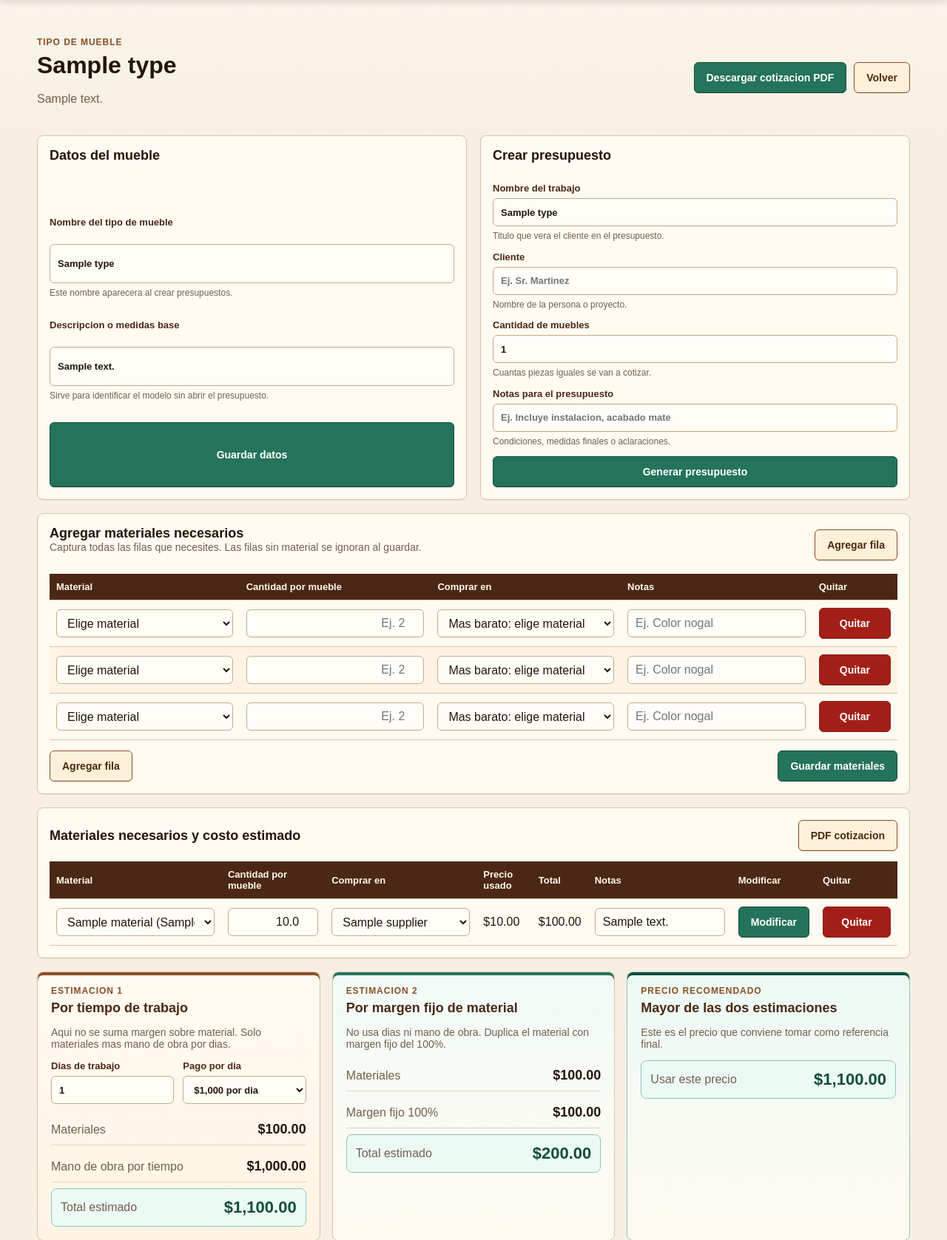
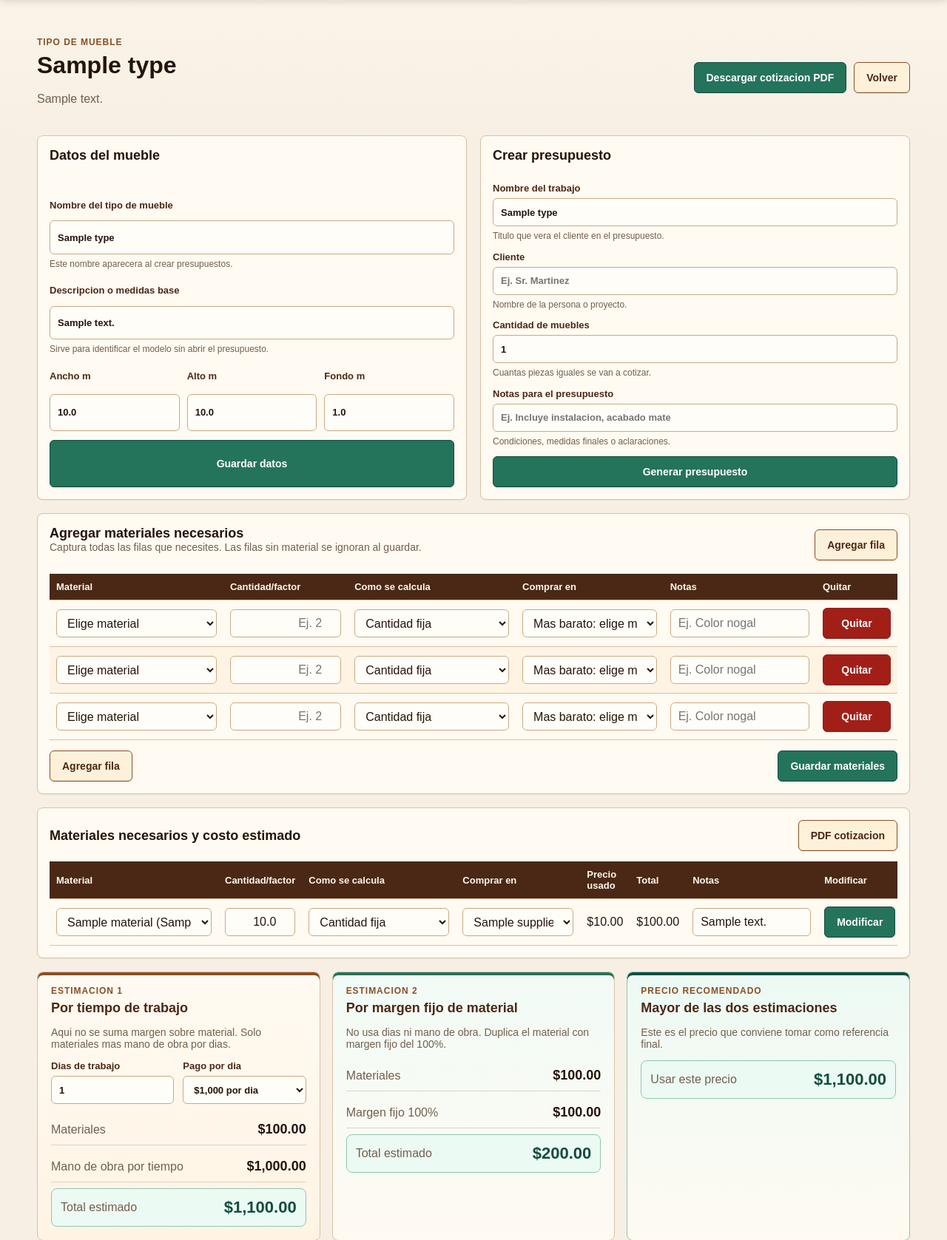
Before and after one commit to SamuelOrdaz-CIMAT/carpinteria, a Flask app: page /furniture/1 in a window 1280 px wide. Shown: the part 55-1732 px from the top of the page at 74% size. Run offline with Flask 3, Linux system fonts and the light colour scheme; tables that the repository leaves empty hold one stand-in row (values such as "Sample post").

Commit message:
Add measurement based furniture calculations

```diff
--- a/carpinteria/__init__.py
+++ b/carpinteria/__init__.py
@@ -9,6 +9,7 @@ def create_app() -> Flask:
     app = Flask(__name__, template_folder="../templates", static_folder="../static")
     app.secret_key = "carpinteria-local"
     app.jinja_env.filters["money"] = money
+    initialize()
 
     auth.register(app)
     main.register(app)
--- a/carpinteria/routes/furniture.py
+++ b/carpinteria/routes/furniture.py
@@ -17,9 +17,11 @@ def catalog_entries(conn):
     for furniture_row in furniture_rows:
         items = conn.execute(
             """
-            SELECT fi.*, m.name AS material_name, m.unit
+            SELECT fi.*, m.name AS material_name, m.unit,
+                   ft.width_m, ft.height_m, ft.depth_m
             FROM furniture_items fi
             JOIN materials m ON m.id = fi.material_id
+            JOIN furniture_types ft ON ft.id = fi.furniture_type_id
             WHERE fi.furniture_type_id = ?
             ORDER BY fi.id
             """,
@@ -50,10 +52,17 @@ def register(app):
         with db() as conn:
             if request.method == "POST":
                 conn.execute(
-                    "INSERT OR IGNORE INTO furniture_types (name, description, labor_cost, margin_pct) VALUES (?, ?, ?, ?)",
+                    """
+                    INSERT OR IGNORE INTO furniture_types
+                    (name, description, width_m, height_m, depth_m, labor_cost, margin_pct)
+                    VALUES (?, ?, ?, ?, ?, ?, ?)
+                    """,
                     (
                         request.form.get("name", "").strip(),
                         request.form.get("description", "").strip(),
+                        float(request.form.get("width_m") or 0),
+                        float(request.form.get("height_m") or 0),
+                        float(request.form.get("depth_m") or 0),
                         0,
                         100,
                     ),
@@ -104,6 +113,7 @@ def register(app):
                 inserted = 0
                 material_ids = request.form.getlist("material_id")
                 quantities = request.form.getlist("quantity")
+                calc_methods = request.form.getlist("calc_method")
                 supplier_ids = request.form.getlist("preferred_supplier_id")
                 notes_values = request.form.getlist("notes")
 
@@ -111,18 +121,20 @@ def register(app):
                     if not material_id:
                         continue
                     quantity = quantities[index] if index < len(quantities) else ""
+                    calc_method = calc_methods[index] if index < len(calc_methods) else "fixed"
                     preferred_supplier_id = supplier_ids[index] if index < len(supplier_ids) else ""
                     notes = notes_values[index] if index < len(notes_values) else ""
                     conn.execute(
                         """
                         INSERT INTO furniture_items
-                        (furniture_type_id, material_id, quantity, waste_pct, preferred_supplier_id, notes)
-                        VALUES (?, ?, ?, ?, ?, ?)
+                        (furniture_type_id, material_id, quantity, calc_method, waste_pct, preferred_supplier_id, notes)
+                        VALUES (?, ?, ?, ?, ?, ?, ?)
                         """,
                         (
                             furniture_id,
                             int(material_id),
                             float(quantity or 1),
+                            calc_method or "fixed",
                             0,
                             int(preferred_supplier_id) if preferred_supplier_id else None,
                             notes.strip(),
@@ -134,9 +146,11 @@ def register(app):
 
             items = conn.execute(
                 """
-                SELECT fi.*, m.name AS material_name, m.unit, s.name AS supplier_name
+                SELECT fi.*, m.name AS material_name, m.unit, s.name AS supplier_name,
+                       ft.width_m, ft.height_m, ft.depth_m
                 FROM furniture_items fi
                 JOIN materials m ON m.id = fi.material_id
+                JOIN furniture_types ft ON ft.id = fi.furniture_type_id
                 LEFT JOIN suppliers s ON s.id = fi.preferred_supplier_id
                 WHERE fi.furniture_type_id = ?
                 ORDER BY fi.id
@@ -172,12 +186,15 @@ def register(app):
             conn.execute(
                 """
                 UPDATE furniture_types
-                SET name = ?, description = ?
+                SET name = ?, description = ?, width_m = ?, height_m = ?, depth_m = ?
                 WHERE id = ?
                 """,
                 (
                     request.form.get("name", "").strip(),
                     request.form.get("description", "").strip(),
+                    float(request.form.get("width_m") or 0),
+                    float(request.form.get("height_m") or 0),
+                    float(request.form.get("depth_m") or 0),
                     furniture_id,
                 ),
             )
@@ -205,12 +222,13 @@ def register(app):
             conn.execute(
                 """
                 UPDATE furniture_items
-                SET material_id = ?, quantity = ?, waste_pct = 0, preferred_supplier_id = ?, notes = ?
+                SET material_id = ?, quantity = ?, calc_method = ?, waste_pct = 0, preferred_supplier_id = ?, notes = ?
                 WHERE id = ?
                 """,
                 (
                     int(request.form["material_id"]),
                     float(request.form.get("quantity") or 1),
+                    request.form.get("calc_method") or "fixed",
                     int(request.form["preferred_supplier_id"]) if request.form.get("preferred_supplier_id") else None,
                     request.form.get("notes", "").strip(),
                     item_id,
--- a/static/styles.css
+++ b/static/styles.css
@@ -363,6 +363,12 @@ label {
   gap: 14px;
 }
 
+.measure-grid {
+  display: grid;
+  grid-template-columns: repeat(3, minmax(90px, 1fr));
+  gap: 10px;
+}
+
 .settings-divider {
   height: 1px;
   margin: 20px 0;
@@ -396,7 +402,7 @@ label {
 }
 
 .bulk-material-table {
-  min-width: 760px;
+  min-width: 920px;
 }
 
 .button {
@@ -524,6 +530,10 @@ td .button {
 
 .supplier-select {
   min-width: 150px;
+}
+
+.calc-select {
+  min-width: 190px;
 }
 
 .notes-input {
@@ -654,6 +664,7 @@ td.strong {
   .metrics, .grid.two, .totals, .estimate-options, .catalog-grid { grid-template-columns: 1fr; }
   .quick-actions { grid-template-columns: repeat(2, minmax(0, 1fr)); }
   .settings-layout, .settings-grid { grid-template-columns: 1fr; }
+  .measure-grid { grid-template-columns: 1fr; }
   .toolbar, .budget-form, .budget-edit-form { grid-template-columns: 1fr; }
 
   input, select {
--- a/templates/furniture_detail.html
+++ b/templates/furniture_detail.html
@@ -23,6 +23,17 @@
       <input name="description" value="{{ furniture.description }}" placeholder="Ej. 2.40 m x 1.80 m, acabado natural">
       <span class="field-help">Sirve para identificar el modelo sin abrir el presupuesto.</span>
     </label>
+    <div class="measure-grid">
+      <label>Ancho m
+        <input name="width_m" type="number" step="0.001" min="0" value="{{ furniture.width_m }}" placeholder="Ej. 1.20">
+      </label>
+      <label>Alto m
+        <input name="height_m" type="number" step="0.001" min="0" value="{{ furniture.height_m }}" placeholder="Ej. 2.10">
+      </label>
+      <label>Fondo m
+        <input name="depth_m" type="number" step="0.001" min="0" value="{{ furniture.depth_m }}" placeholder="Ej. 0.60">
+      </label>
+    </div>
     <button class="button primary">Guardar datos</button>
   </form>
 
@@ -59,7 +70,7 @@
   <form method="post">
     <div class="table-scroll">
       <table class="bulk-material-table">
-        <thead><tr><th>Material</th><th>Cantidad por mueble</th><th>Comprar en</th><th>Notas</th><th>Quitar</th></tr></thead>
+        <thead><tr><th>Material</th><th>Cantidad/factor</th><th>Como se calcula</th><th>Comprar en</th><th>Notas</th><th>Quitar</th></tr></thead>
         <tbody id="bulk-material-rows">
           {% for _ in range(3) %}
           <tr>
@@ -71,7 +82,18 @@
                 {% endfor %}
               </select>
             </td>
-            <td><input class="table-input number-input" name="quantity" type="number" step="0.001" min="0" placeholder="Ej. 2" aria-label="Cantidad por mueble"></td>
+            <td><input class="table-input number-input" name="quantity" type="number" step="0.001" min="0" placeholder="Ej. 2" aria-label="Cantidad o factor"></td>
+            <td>
+              <select class="table-input calc-select" name="calc_method" aria-label="Como se calcula">
+                <option value="fixed">Cantidad fija</option>
+                <option value="area_front">m2 frente: ancho x alto</option>
+                <option value="area_side">m2 lateral: fondo x alto</option>
+                <option value="area_top">m2 cubierta: ancho x fondo</option>
+                <option value="linear_width">Metro lineal: ancho</option>
+                <option value="linear_height">Metro lineal: alto</option>
+                <option value="linear_depth">Metro lineal: fondo</option>
+              </select>
+            </td>
             <td>
               <select class="table-input supplier-select supplier-picker" name="preferred_supplier_id" aria-label="Donde comprar">
                 <option value="">Mas barato: elige material</option>
@@ -100,7 +122,18 @@
           {% endfor %}
         </select>
       </td>
-      <td><input class="table-input number-input" name="quantity" type="number" step="0.001" min="0" placeholder="Ej. 2" aria-label="Cantidad por mueble"></td>
+      <td><input class="table-input number-input" name="quantity" type="number" step="0.001" min="0" placeholder="Ej. 2" aria-label="Cantidad o factor"></td>
+      <td>
+        <select class="table-input calc-select" name="calc_method" aria-label="Como se calcula">
+          <option value="fixed">Cantidad fija</option>
+          <option value="area_front">m2 frente: ancho x alto</option>
+          <option value="area_side">m2 lateral: fondo x alto</option>
+          <option value="area_top">m2 cubierta: ancho x fondo</option>
+          <option value="linear_width">Metro lineal: ancho</option>
+          <option value="linear_height">Metro lineal: alto</option>
+          <option value="linear_depth">Metro lineal: fondo</option>
+        </select>
+      </td>
       <td>
         <select class="table-input supplier-select supplier-picker" name="preferred_supplier_id" aria-label="Donde comprar">
           <option value="">Mas barato: elige material</option>
@@ -120,7 +153,7 @@
   </div>
   <div class="table-scroll">
     <table>
-      <thead><tr><th>Material</th><th>Cantidad por mueble</th><th>Comprar en</th><th>Precio usado</th><th>Total</th><th>Notas</th><th>Modificar</th><th>Quitar</th></tr></thead>
+      <thead><tr><th>Material</th><th>Cantidad/factor</th><th>Como se calcula</th><th>Comprar en</th><th>Precio usado</th><th>Total</th><th>Notas</th><th>Modificar</th><th>Quitar</th></tr></thead>
       <tbody>
         {% for item in items %}
         {% set estimate = estimate_lines[loop.index0] %}
@@ -134,7 +167,18 @@
               </select>
             </td>
             <td>
-              <input class="table-input number-input" name="quantity" type="number" step="0.001" min="0" value="{{ item.quantity }}" aria-label="Cantidad por mueble">
+              <input class="table-input number-input" name="quantity" type="number" step="0.001" min="0" value="{{ item.quantity }}" aria-label="Cantidad o factor">
+            </td>
+            <td>
+              <select class="table-input calc-select" name="calc_method" aria-label="Como se calcula">
+                <option value="fixed" {% if item.calc_method == "fixed" %}selected{% endif %}>Cantidad fija</option>
+                <option value="area_front" {% if item.calc_method == "area_front" %}selected{% endif %}>m2 frente: ancho x alto</option>
+                <option value="area_side" {% if item.calc_method == "area_side" %}selected{% endif %}>m2 lateral: fondo x alto</option>
+                <option value="area_top" {% if item.calc_method == "area_top" %}selected{% endif %}>m2 cubierta: ancho x fondo</option>
+                <option value="linear_width" {% if item.calc_method == "linear_width" %}selected{% endif %}>Metro lineal: ancho</option>
+                <option value="linear_height" {% if item.calc_method == "linear_height" %}selected{% endif %}>Metro lineal: alto</option>
+                <option value="linear_depth" {% if item.calc_method == "linear_depth" %}selected{% endif %}>Metro lineal: fondo</option>
+              </select>
             </td>
             <td>
               <select class="table-input supplier-select supplier-picker" name="preferred_supplier_id" aria-label="Donde comprar">
@@ -158,7 +202,7 @@
           </td>
         </tr>
         {% else %}
-        <tr><td colspan="8">Aun no tiene materiales asignados.</td></tr>
+        <tr><td colspan="9">Aun no tiene materiales asignados.</td></tr>
         {% endfor %}
       </tbody>
     </table>
```
Also changed, not shown: carpinteria/database.py (+14 -0 lines), carpinteria/services/budgets.py (+28 -3 lines), templates/furniture.html (+15 -2 lines).
